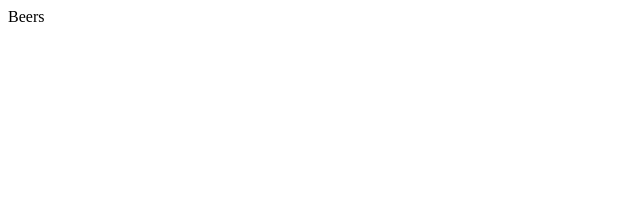
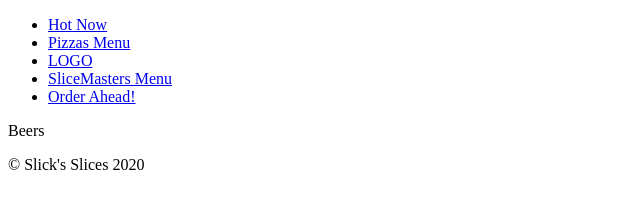
Before and after one commit to marcelotokarnia/slickSlices, a Gatsby site in the folder gatsby/: page /beers in a window 1280 px wide. Shown: the whole page, without its empty margins (0-640 px from the left). Built offline with nearby package versions, Linux system fonts and the light colour scheme; Gatsby itself is replaced by a stand-in of ours.

Commit message:
gatsby browser wrapping layout

```diff
--- /dev/null
+++ b/gatsby/gatsby-browser.js
@@ -0,0 +1,4 @@
+import React from 'react'
+import Layout from './src/components/Layout'
+
+export const wrapPageElement = ({ element, props }) => <Layout {...props}>{element}</Layout>
--- /dev/null
+++ b/gatsby/gatsby-ssr.js
@@ -0,0 +1,4 @@
+import React from 'react'
+import Layout from './src/components/Layout'
+
+export const wrapPageElement = ({ element, props }) => <Layout {...props}>{element}</Layout>
--- /dev/null
+++ b/gatsby/src/components/Footer.js
@@ -0,0 +1,9 @@
+import React from 'react'
+
+const Footer = () => (
+  <footer>
+    <p>&copy; Slick's Slices {new Date().getFullYear()}</p>
+  </footer>
+)
+
+export default Footer
--- /dev/null
+++ b/gatsby/src/components/Layout.js
@@ -0,0 +1,13 @@
+import React from 'react'
+import Footer from './Footer'
+import Nav from './Nav'
+
+const Layout = ({ children }) => (
+  <div>
+    <Nav />
+    {children}
+    <Footer />
+  </div>
+)
+
+export default Layout
--- /dev/null
+++ b/gatsby/src/components/Nav.js
@@ -0,0 +1,37 @@
+import React from 'react'
+import { Link } from 'gatsby'
+
+// const goToSlicemasters = () => {
+//   setTimeout(() => {
+//     navigate('/slicemasters')
+//   }, 2000)
+// }
+
+const Nav = () => (
+  <nav>
+    <ul>
+      <li>
+        <Link to="/">Hot Now</Link>
+      </li>
+      <li>
+        <Link to="/pizzas">Pizzas Menu</Link>
+      </li>
+      <li>
+        <Link to="/">LOGO</Link>
+      </li>
+      <li>
+        <Link to="/slicemasters">SliceMasters Menu</Link>
+      </li>
+      <li>
+        <Link to="/order">Order Ahead!</Link>
+      </li>
+      {/* <li>
+          <button type="button" onClick={goToSlicemasters}>
+            SliceMasters after 2 seconds
+          </button>
+        </li> */}
+    </ul>
+  </nav>
+)
+
+export default Nav
--- a/gatsby/src/pages/404.js
+++ b/gatsby/src/pages/404.js
@@ -1,3 +1,5 @@
 import React from 'react'
 
-export default () => <div>Hey, That page doesn't exist</div>
+const Four04Page = () => <div>Hey, That page doesn't exist</div>
+
+export default Four04Page
--- a/gatsby/src/pages/beers.js
+++ b/gatsby/src/pages/beers.js
@@ -1,3 +1,5 @@
 import React from 'react'
 
-export default () => <div>Beers</div>
+const BeersPage = () => <p>Beers</p>
+
+export default BeersPage
--- a/gatsby/src/pages/index.js
+++ b/gatsby/src/pages/index.js
@@ -1,3 +1,5 @@
 import React from 'react'
 
-export default () => <div>AAA</div>
+const HomePage = () => <p>Home</p>
+
+export default HomePage
--- a/gatsby/src/pages/order.js
+++ b/gatsby/src/pages/order.js
@@ -1,3 +1,5 @@
 import React from 'react'
 
-export default () => <div>Order page</div>
+const OrderPage = () => <div>Order page</div>
+
+export default OrderPage
--- a/gatsby/src/pages/pizzas.js
+++ b/gatsby/src/pages/pizzas.js
@@ -1,3 +1,5 @@
 import React from 'react'
 
-export default () => <div>Pizza Page</div>
+const PizzaPage = () => <p>Pizza Page</p>
+
+export default PizzaPage
```
Also changed, not shown: gatsby/src/pages/slicemasters.js (+7 -1 lines).
